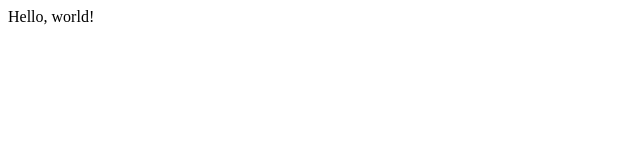
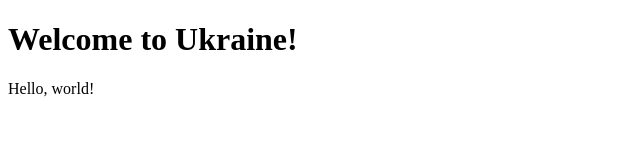
Before and after one commit to vz1974/hello, a plain HTML site: page index.html in a window 1280 px wide. Shown: the whole page, without its empty margins (0-640 px from the left). Drawn offline with Linux system fonts and the light colour scheme.

Commit message:
Add string Welcome to Ukraine

```diff
--- a/index.html
+++ b/index.html
@@ -9,6 +9,7 @@
 </head>
 
 <body>
+    <h1>Welcome to Ukraine!</h1>
     Hello, world!
 </body>
 
```
